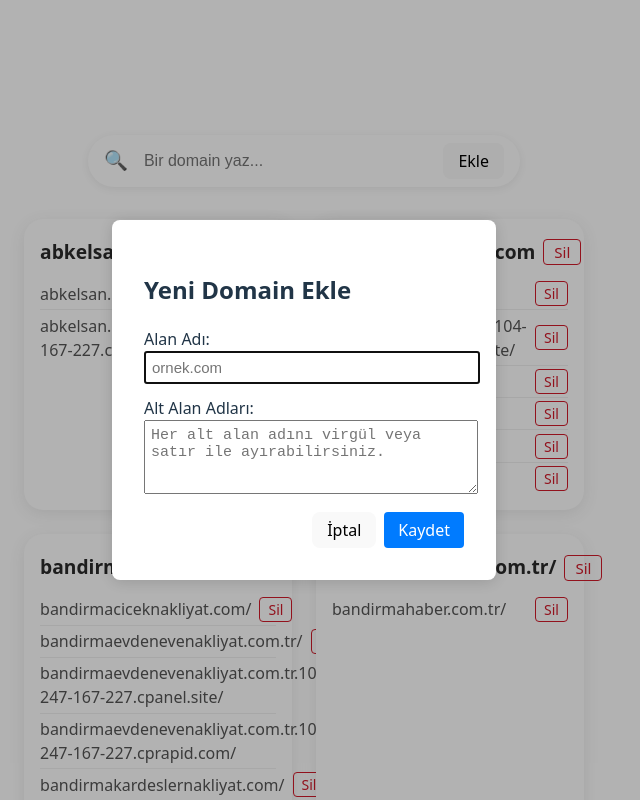
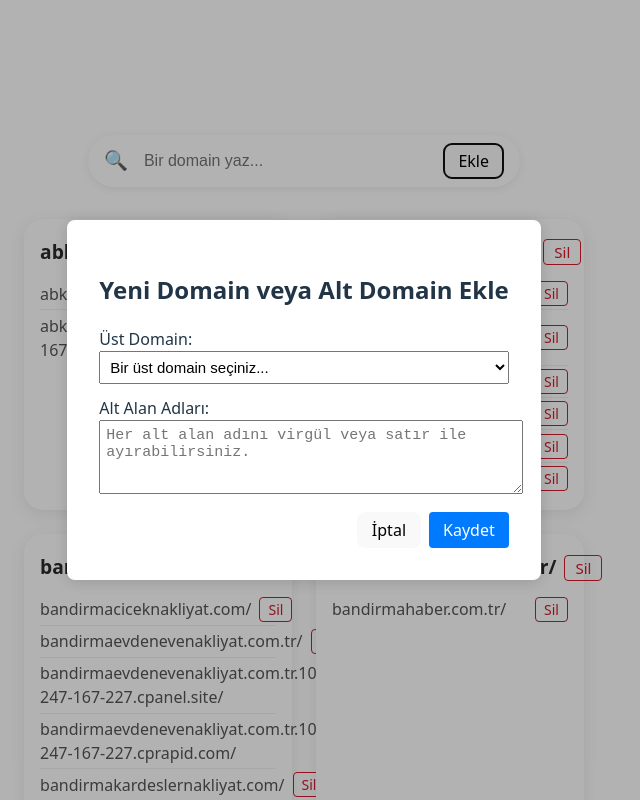
Before and after one commit to Berkay2304/searchApp, a React (Vite) app in the folder my-app/: page / in a window 1280 px wide. Both pictures are taken after a click on the button "Ekle". Shown: the top 800 px of the page, without its empty margins (336-976 px from the left). Built offline with nearby package versions, Linux system fonts and the light colour scheme.

Commit message:
ekleme düzenlendi

```diff
--- a/my-app/src/App.jsx
+++ b/my-app/src/App.jsx
@@ -9,6 +9,8 @@ function App() {
   // Modal/form state
   const [showForm, setShowForm] = useState(false);
   const [newDomain, setNewDomain] = useState('');
+  const [selectDomain, setSelectDomain] = useState('');
+  const [isAddingNewDomain, setIsAddingNewDomain] = useState(false);
   const [newSubdomains, setNewSubdomains] = useState('');
   const [formError, setFormError] = useState('');
 
@@ -28,34 +30,48 @@ function App() {
     })
     .filter(Boolean);
 
-  // Yeni domain ekleme fonksiyonu
+  // Yeni domain veya alt domain ekleme fonksiyonu
   const handleAddDomain = (e) => {
     e.preventDefault();
     setFormError('');
-    const domain = newDomain.trim();
+    let domain = '';
+    if (isAddingNewDomain) {
+      domain = newDomain.trim();
       if (!domain) {
         setFormError('Alan adı boş olamaz.');
         return;
       }
-    if (domains[domain]) {
-      setFormError('Bu alan adı zaten mevcut.');
+    } else {
+      domain = selectDomain;
+      if (!domain) {
+        setFormError('Bir üst domain seçiniz veya ekleyiniz.');
         return;
+      }
     }
     // Alt domainleri virgül veya satır ile ayır
     const subdomains = newSubdomains
-      .split(/[,\n]/)
+      .split(/[\n,]/)
       .map((s) => s.trim())
       .filter((s) => s.length > 0);
     if (subdomains.length === 0) {
       setFormError('En az bir alt alan adı giriniz.');
       return;
     }
-    setDomains({
-      ...domains,
-      [domain]: subdomains,
-    });
+    let newDomains = { ...domains };
+    if (newDomains[domain]) {
+      // Varsa, alt domainleri ekle (tekrar edenleri ekleme)
+      const currentSubs = newDomains[domain];
+      const mergedSubs = Array.from(new Set([...currentSubs, ...subdomains]));
+      newDomains[domain] = mergedSubs;
+    } else {
+      // Yoksa yeni domain olarak ekle
+      newDomains[domain] = subdomains;
+    }
+    setDomains(newDomains);
     setShowForm(false);
     setNewDomain('');
+    setSelectDomain('');
+    setIsAddingNewDomain(false);
     setNewSubdomains('');
     setFormError('');
   };
@@ -104,18 +120,45 @@ function App() {
       {showForm && (
         <div className="modal-bg" style={{ position: 'fixed', top:0, left:0, width:'100vw', height:'100vh', background:'rgba(0,0,0,0.3)', display:'flex', alignItems:'center', justifyContent:'center', zIndex:1000 }}>
           <div className="modal-content" style={{ background:'#fff', padding:32, borderRadius:8, minWidth:320, boxShadow:'0 2px 16px rgba(0,0,0,0.15)' }}>
-            <h2>Yeni Domain Ekle</h2>
+            <h2>Yeni Domain veya Alt Domain Ekle</h2>
             <form onSubmit={handleAddDomain}>
               <div style={{ marginBottom: 12 }}>
-                <label>Alan Adı:</label><br />
+                <label>Üst Domain:</label><br />
+                {!isAddingNewDomain ? (
+                  <>
+                    <select
+                      value={selectDomain}
+                      onChange={e => {
+                        if (e.target.value === '__new__') {
+                          setIsAddingNewDomain(true);
+                          setSelectDomain('');
+                        } else {
+                          setSelectDomain(e.target.value);
+                          setNewDomain('');
+                        }
+                      }}
+                      style={{ width: '100%', padding: 6, fontSize: 15 }}
+                    >
+                      <option value="">Bir üst domain seçiniz...</option>
+                      {Object.keys(domains).map((d) => (
+                        <option key={d} value={d}>{d}</option>
+                      ))}
+                      <option value="__new__">+ Yeni domain ekle</option>
+                    </select>
+                  </>
+                ) : (
+                  <>
                     <input
                       type="text"
                       value={newDomain}
                       onChange={e => setNewDomain(e.target.value)}
                       style={{ width: '100%', padding: 6, fontSize: 15 }}
-                  placeholder="ornek.com"
+                      placeholder="Yeni üst domain (örnek.com)"
                       autoFocus
                     />
+                    <button type="button" style={{ marginTop: 6, fontSize: 13 }} onClick={() => { setIsAddingNewDomain(false); setNewDomain(''); }}>← Geri</button>
+                  </>
+                )}
               </div>
               <div style={{ marginBottom: 12 }}>
                 <label>Alt Alan Adları:</label><br />
@@ -128,7 +171,7 @@ function App() {
               </div>
               {formError && <div style={{ color: 'red', marginBottom: 8 }}>{formError}</div>}
               <div style={{ display: 'flex', gap: 8, justifyContent: 'flex-end' }}>
-                <button type="button" onClick={() => setShowForm(false)} style={{ padding: '6px 14px' }}>İptal</button>
+                <button type="button" onClick={() => { setShowForm(false); setIsAddingNewDomain(false); setNewDomain(''); setSelectDomain(''); setFormError(''); setNewSubdomains(''); }} style={{ padding: '6px 14px' }}>İptal</button>
                 <button type="submit" style={{ padding: '6px 14px', background:'#007bff', color:'#fff', border:'none', borderRadius:4 }}>Kaydet</button>
               </div>
             </form>
```
Lines whose indentation alone changed are shown as unchanged.
